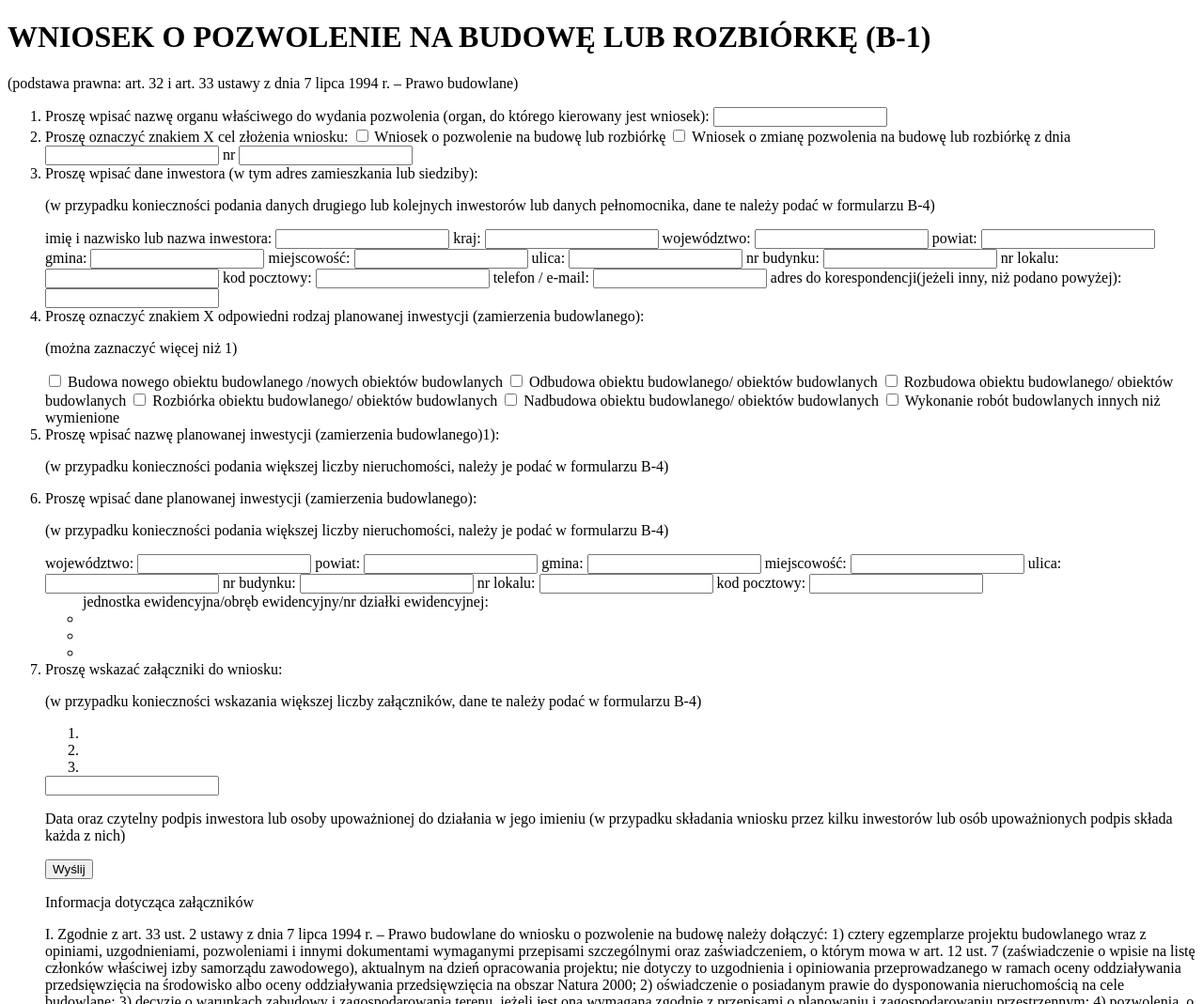
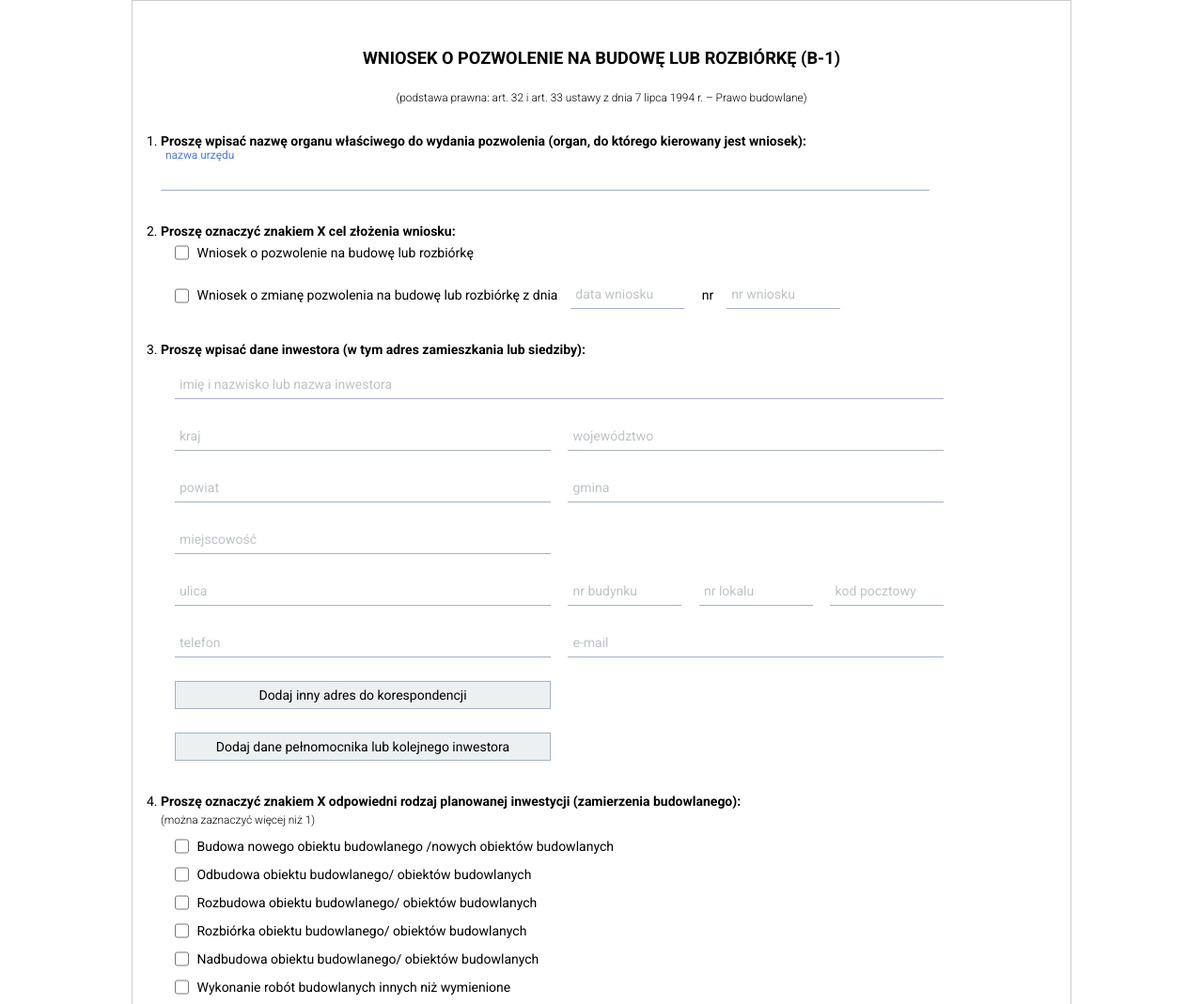
Before and after one commit to unpolaco/Building-permit-application, a plain HTML site: page index.html in a window 1280 px wide. Shown: the top 1069 px of the page at 94% size. Drawn offline with Linux system fonts and the light colour scheme.

Commit message:
Create CSS styles

```diff
--- a/index.html
+++ b/index.html
@@ -3,146 +3,227 @@
 
 <head>
   <meta charset="UTF-8">
-  <meta name="viewport" content="width=, initial-scale=1.0">
-
+  <meta name="viewport" content="width=device-width, initial-scale=1.0">
+  <link href="https://fonts.googleapis.com/css?family=Roboto:300,400,700&display=swap" rel="stylesheet">
+  <link rel="stylesheet" type="text/css" href="style.css">
   <title>WNIOSEK O POZWOLENIE NA BUDOWĘ</title>
 </head>
 
 <body>
-  <div class="wrapper">
+  <form class="wrapper">
     <h1>WNIOSEK O POZWOLENIE NA BUDOWĘ LUB ROZBIÓRKĘ (B-1)</h1>
-    <p>(podstawa prawna: art. 32 i art. 33 ustawy z dnia 7 lipca 1994 r. – Prawo budowlane)</p>
+    <p class="center">(podstawa prawna: art. 32 i art. 33 ustawy z dnia 7 lipca 1994 r. – Prawo budowlane)</p>
     <ol>
-      <li>Proszę wpisać nazwę organu właściwego do wydania pozwolenia (organ, do którego kierowany jest wniosek):
-        <input type="text" id="changeProposalDate">
+      <li><b>Proszę wpisać nazwę organu właściwego do wydania pozwolenia (organ, do którego kierowany jest wniosek):</b>
+        <form>
+          <fieldset>
+            <input class="long" type="text" name="departmentName" required autofocus>
+            <label class="animatedLabel" for="departmentName">nazwa urzędu</label>
+          </fieldset>
+        </form>
       </li>
 
-      <li>Proszę oznaczyć znakiem X cel złożenia wniosku:
-        <input type="checkbox" id="proposalCheckbox">
-        <label for="proposalCheckbox">Wniosek o pozwolenie na budowę lub rozbiórkę</label>
-        <input type="checkbox" id="changeProposalCheckbox">
-        <label for="changeProposalDate">Wniosek o zmianę pozwolenia na budowę lub rozbiórkę z dnia</ label>
-          <input type="text" id="changeProposalDate">
-          <label for="changeProposalNumber">nr</label>
-          <input type="text" id="changeProposalNumber">
+      <li><b>Proszę oznaczyć znakiem X cel złożenia wniosku:</b>
+        <form>
+          <div class="smallwrapper">
+            <input type="checkbox" id="2.1">
+            <label for="2.1">Wniosek o pozwolenie na budowę lub rozbiórkę</label><br />
+          </div>
+          <input type="checkbox" id="2.2">
+          <label for="2.2">Wniosek o zmianę pozwolenia na budowę lub rozbiórkę z dnia &nbsp&nbsp</label>
+          <fieldset>
+            <input class="short" type="text" id="changeProposalDate">
+            <label class="animatedLabel" for="changeProposalDate">data wniosku</label>
+          </fieldset>
+          <label for="changeProposalNumber">nr &nbsp&nbsp</label>
+          <fieldset>
+            <input class="short" type="text" id="changeProposalNumber">
+            <label class="animatedLabel" for="changeProposalNumber">nr wniosku</label>
+          </fieldset>
+        </form>
       </li>
 
-      <li>Proszę wpisać dane inwestora (w tym adres zamieszkania lub siedziby):
-        <p>(w przypadku konieczności podania danych drugiego lub kolejnych inwestorów lub danych pełnomocnika, dane te
-          należy podać w formularzu B-4)</p>
-        <label for="name">imię i nazwisko lub nazwa inwestora:</label>
-        <input type="text" id="name">
-        <label for="country">kraj:</label>
-        <input type="text" id="country">
-        <label for="voivodeship">województwo:</label>
-        <input type="text" id="voivodeship">
-        <label for="county">powiat:</label>
-        <input type="text" id="county">
-        <label for="community">gmina:</label>
-        <input type="text" id="community">
-        <label for="city">miejscowość:</label>
-        <input type="text" id="city">
-        <label for="street">ulica:</label>
-        <input type="text" id="street">
-        <label for="buildingNumber">nr budynku:</label>
-        <input type="text" id="buildingNumber">
-        <label for="">nr lokalu:</label>
-        <input type="text" id="">
-        <label for="postalCode">kod pocztowy:</label>
-        <input type="text" id="postalCode">
-        <label for="phone">telefon / e-mail:</label>
-        <input type="text" id="phone">
-        <label for="otherAdress">adres do korespondencji(jeżeli inny, niż podano powyżej):</label>
-        <input type="text" id="otherAdress">
+      <li><b>Proszę wpisać dane inwestora (w tym adres zamieszkania lub siedziby):</b>
+        <form>
+          <fieldset>
+            <input class="long" type="text" name="name" required>
+            <label class="animatedLabel" for="name">imię i nazwisko lub nazwa inwestora</label>
+          </fieldset>
+          <fieldset>
+            <input type="text" name="country" required>
+            <label class="animatedLabel" for="country">kraj</label>
+          </fieldset>
+          <fieldset>
+            <input type="text" name="voivodeship" required>
+            <label class="animatedLabel" for="voivodeship">województwo</label>
+          </fieldset>
+          <fieldset>
+            <input type="text" name="county" required>
+            <label class="animatedLabel" for="county">powiat</label>
+          </fieldset>
+          <fieldset>
+            <input type="text" name="community" required>
+            <label class="animatedLabel" for="community">gmina</label>
+          </fieldset>
+          <fieldset>
+            <input type="text" name="city" required>
+            <label class="animatedLabel" for="city">miejscowość</label>
+          </fieldset><br>
+          <fieldset>
+            <input type="text" name="street" required>
+            <label class="animatedLabel" for="street">ulica</label>
+          </fieldset>
+          <fieldset>
+            <input class="short" type="text" name="buildingNumber" required>
+            <label class="animatedLabel" for="buildingNumber">nr budynku</label>
+          </fieldset>
+          <fieldset>
+            <input class="short" type="text" name="localNumber" required>
+            <label class="animatedLabel" for="localNumber">nr lokalu</label>
+          </fieldset>
+          <fieldset>
+            <input class="short" type="text" name="postalCode" required>
+            <label class="animatedLabel" for="postalCode">kod pocztowy</label>
+          </fieldset>
+          <fieldset>
+            <input type="text" name="phone" required>
+            <label class="animatedLabel" for="phone">telefon</label>
+          </fieldset>
+          <fieldset>
+            <input type="text" name="email" required>
+            <label class="animatedLabel" for="email">e-mail</label>
+          </fieldset><br>
+          <button>Dodaj inny adres do korespondencji</button><br>
+          <button>Dodaj dane pełnomocnika lub kolejnego inwestora</button><br>
+        </form>
       </li>
 
-      <li>Proszę oznaczyć znakiem X odpowiedni rodzaj planowanej inwestycji (zamierzenia budowlanego):
+      <li><b>Proszę oznaczyć znakiem X odpowiedni rodzaj planowanej inwestycji (zamierzenia budowlanego):</b>
         <p>(można zaznaczyć więcej niż 1)</p>
-        <input type="checkbox" id="">
-        <label for="">Budowa nowego obiektu budowlanego
-          /nowych obiektów budowlanych</label>
-        <input type="checkbox" id="">
-        <label for="">Odbudowa obiektu budowlanego/
-          obiektów budowlanych</label>
-        <input type="checkbox" id="">
-        <label for="">Rozbudowa obiektu budowlanego/
-          obiektów budowlanych</label>
-        <input type="checkbox" id="">
-        <label for="">Rozbiórka obiektu budowlanego/
-          obiektów budowlanych</label>
-        <input type="checkbox" id="">
-        <label for="">Nadbudowa obiektu budowlanego/
-          obiektów budowlanych</label>
-        <input type="checkbox" id="">
-        <label for="">Wykonanie robót budowlanych innych
+        <form>
+          <input type="checkbox" id="4.1">
+          <label for="4.1">Budowa nowego obiektu budowlanego
+            /nowych obiektów budowlanych</label><br>
+          <input type="checkbox" id="4.2">
+          <label for="4.2">Odbudowa obiektu budowlanego/
+            obiektów budowlanych</label><br>
+          <input type="checkbox" id="4.3">
+          <label for="4.3">Rozbudowa obiektu budowlanego/
+            obiektów budowlanych</label><br>
+          <input type="checkbox" id="4.4">
+          <label for="4.4">Rozbiórka obiektu budowlanego/
+            obiektów budowlanych</label><br>
+          <input type="checkbox" id="4.5">
+          <label for="4.5">Nadbudowa obiektu budowlanego/
+            obiektów budowlanych</label><br>
+          <input type="checkbox" id="4.6">
+          <label for="4.6">Wykonanie robót budowlanych innych
             niż wymienione</label>
+        </form>
       </li>
 
-      <li>Proszę wpisać nazwę planowanej inwestycji (zamierzenia budowlanego)1):
-        <p>(w przypadku konieczności podania większej liczby nieruchomości, należy je podać w formularzu B-4)</p>
-
+      <li><b>Proszę wpisać nazwę planowanej inwestycji (zamierzenia budowlanego)1):</b>
+        <p>(w przypadku konieczności podania większej liczby nieruchomości, kliknij przycisk poniżej)</p>
+        <fieldset>
+          <input class="long" type="text" name="projectName" required>
+          <label class="animatedLabel" for="projectName">nazwa inwestycji</label>
+        </fieldset>
+        <button>Dodaj kolejną nieruchomość</button>
       </li>
 
-      <li>Proszę wpisać dane planowanej inwestycji (zamierzenia budowlanego):
-        <p>(w przypadku konieczności podania większej liczby nieruchomości, należy je podać w formularzu B-4)</p>
-        <label for="voivodeship">województwo:</label>
-        <input type="text" id="voivodeship">
-        <label for="county">powiat:</label>
-        <input type="text" id="county">
-        <label for="community">gmina:</label>
-        <input type="text" id="community">
-        <label for="city">miejscowość:</label>
-        <input type="text" id="city">
-        <label for="street">ulica:</label>
-        <input type="text" id="street">
-        <label for="buildingNumber">nr budynku:</label>
-        <input type="text" id="buildingNumber">
-        <label for="">nr lokalu:</label>
-        <input type="text" id="">
-        <label for="postalCode">kod pocztowy:</label>
-        <input type="text" id="postalCode">
+      <li><b>Proszę wpisać dane planowanej inwestycji (zamierzenia budowlanego):</b>
+        <p>(w przypadku konieczności podania większej liczby nieruchomości, kliknij przycisk poniżej)</p>
+        <form>
+          <fieldset>
+            <input type="text" name="voivodeship" required>
+            <label class="animatedLabel" for="voivodeship">województwo</label>
+          </fieldset>
+          <fieldset>
+            <input type="text" name="county" required>
+            <label class="animatedLabel" for="county">powiat</label>
+          </fieldset>
+          <fieldset>
+            <input type="text" name="community" required>
+            <label class="animatedLabel" for="community">gmina</label>
+          </fieldset>
+          <fieldset>
+            <input type="text" name="city" required>
+            <label class="animatedLabel" for="city">miejscowość</label>
+          </fieldset>
+          <fieldset>
+            <input type="text" name="street" required>
+            <label class="animatedLabel" for="street">ulica</label>
+          </fieldset>
+          <fieldset>
+            <input class="short" type="text" name="buildingNumber" required>
+            <label class="animatedLabel" for="buildingNumber">nr budynku</label>
+          </fieldset>
+          <fieldset>
+            <input class="short" type="text" name="localNumber" required>
+            <label class="animatedLabel" for="localNumber">nr lokalu</label>
+          </fieldset>
+          <fieldset>
+            <input class="short" type="text" name="postalCode" required>
+            <label class="animatedLabel" for="postalCode">kod pocztowy</label>
+          </fieldset>
+          <fieldset>
+            <input type="text" name="plotNumber" required>
+            <label class="animatedLabel" for="plotNumber">jednostka ewidencyjna / obręb ewidencyjny / nr ew.
+              działki</label>
+          </fieldset>
+        </form>
 
-        <ul>jednostka ewidencyjna/obręb ewidencyjny/nr działki ewidencyjnej:
-          <li></li>
-          <li></li>
-          <li></li>
-        </ul>
+      <li><b>Proszę wskazać załączniki do wniosku:</b><br>
+        <form>
+          <fieldset>
+            <input type="text" name="attachment" required>
+            <label class="animatedLabel" for="attachment">nazwa załącznika</label>
+          </fieldset><br>
+          <fieldset>
+            <input type="text" name="attachment" required>
+            <label class="animatedLabel" for="attachment">nazwa załącznika</label>
+          </fieldset><br>
+          <fieldset>
+            <input type="text" name="attachment" required>
+            <label class="animatedLabel" for="attachment">nazwa załącznika</label>
+          </fieldset><br>
+        </form>
+        <button>Dodaj kolejny załącznik</button><br>
 
-      <li>Proszę wskazać załączniki do wniosku:
-        <p>(w przypadku konieczności wskazania większej liczby załączników, dane te należy podać w formularzu B-4)</p>
-        <ol>
-          <li></li>
-          <li></li>
-          <li></li>
-        </ol>
-
-      <input type="text">
-      <p>Data oraz czytelny podpis inwestora lub osoby upoważnionej do działania w jego imieniu (w przypadku składania wniosku przez kilku inwestorów lub osób upoważnionych podpis składa każda z nich)</p>
+        <input type="text" placeholder="podpis">
+        <p>Data oraz czytelny podpis inwestora lub osoby upoważnionej do działania w jego imieniu (w przypadku składania
+          wniosku przez kilku inwestorów lub osób upoważnionych podpis składa każda z nich)</p>
         <button>Wyślij</button>
 
         <p>Informacja dotycząca załączników</p>
+        <div class="explanation">
           I. Zgodnie z art. 33 ust. 2 ustawy z dnia 7 lipca 1994 r. – Prawo budowlane do wniosku o pozwolenie na budowę
           należy dołączyć:
           1) cztery egzemplarze projektu budowlanego wraz z opiniami, uzgodnieniami, pozwoleniami i innymi dokumentami
           wymaganymi przepisami szczególnymi
           oraz zaświadczeniem, o którym mowa w art. 12 ust. 7 (zaświadczenie o wpisie na listę członków właściwej izby
           samorządu zawodowego), aktualnym na
-      dzień opracowania projektu; nie dotyczy to uzgodnienia i opiniowania przeprowadzanego w ramach oceny oddziaływania
+          dzień opracowania projektu; nie dotyczy to uzgodnienia i opiniowania przeprowadzanego w ramach oceny
+          oddziaływania
           przedsięwzięcia na środowisko
           albo oceny oddziaływania przedsięwzięcia na obszar Natura 2000;
           2) oświadczenie o posiadanym prawie do dysponowania nieruchomością na cele budowlane;
           3) decyzję o warunkach zabudowy i zagospodarowania terenu, jeżeli jest ona wymagana zgodnie z przepisami o
           planowaniu i zagospodarowaniu
           przestrzennym;
-      4) pozwolenia, o których mowa w art. 23 ust. 1 (pozwolenie ustalające lokalizację sztucznych wysp, konstrukcji i
+          4) pozwolenia, o których mowa w art. 23 ust. 1 (pozwolenie ustalające lokalizację sztucznych wysp, konstrukcji
+          i
           urządzeń w polskich obszarach morskich
-      oraz określające warunki ich wykorzystania na tych obszarach) i art. 26 ust. 1 (pozwolenie ustalające lokalizację
+          oraz określające warunki ich wykorzystania na tych obszarach) i art. 26 ust. 1 (pozwolenie ustalające
+          lokalizację
           kabli lub rurociągów na obszarach
-      morskich wód wewnętrznych i morza terytorialnego i warunki ich utrzymywania na tych obszarach), oraz decyzję, o
+          morskich wód wewnętrznych i morza terytorialnego i warunki ich utrzymywania na tych obszarach), oraz decyzję,
+          o
           której mowa w art. 27 ust. 1 (decyzja
           ministra właściwego do spraw gospodarki morskiej w zakresie układania i utrzymywania kabli lub rurociągów w
           wyłącznej strefie ekonomicznej, wydana po
-      zasięgnięciu opinii ministrów właściwych do spraw: energii, gospodarki, kultury i ochrony dziedzictwa narodowego,
+          zasięgnięciu opinii ministrów właściwych do spraw: energii, gospodarki, kultury i ochrony dziedzictwa
+          narodowego,
           rybołówstwa, środowiska, gospodarki
           wodnej, wewnętrznych oraz Ministra Obrony Narodowej) ustawy z dnia 21 marca 1991 r. o obszarach morskich
           Rzeczypospolitej Polskiej i administracji
@@ -151,15 +232,18 @@
           których mowa w art. 82 ust. 3 pkt 1 (na
           terenie pasa technicznego, portów i przystani morskich, morskich wód wewnętrznych, morza terytorialnego i
           wyłącznej strefy ekonomicznej, a także na
-      innych terenach przeznaczonych do utrzymania ruchu i transportu morskiego), postanowienie o uzgodnieniu z organem
+          innych terenach przeznaczonych do utrzymania ruchu i transportu morskiego), postanowienie o uzgodnieniu z
+          organem
           administracji architektonicznobudowlanej, o którym mowa w art. 82 ust. 2, projektowanych rozwiązań w zakresie:
-      a) linii zabudowy oraz elewacji obiektów budowlanych projektowanych od strony dróg, ulic, placów i innych miejsc
+          a) linii zabudowy oraz elewacji obiektów budowlanych projektowanych od strony dróg, ulic, placów i innych
+          miejsc
           publicznych,
           b) przebiegu i charakterystyki technicznej dróg, linii komunikacyjnych oraz sieci uzbrojenia terenu,
           wyprowadzonych poza granice terenu zamkniętego,
           portów morskich i przystani morskich, a także podłączeń tych obiektów do sieci użytku publicznego;
           6) w przypadku drogi w transeuropejskiej sieci drogowej:
-      a) wynik audytu bezpieczeństwa ruchu drogowego, o którym mowa w art. 24l ust. 1 ustawy z dnia 21 marca 1985 r. o
+          a) wynik audytu bezpieczeństwa ruchu drogowego, o którym mowa w art. 24l ust. 1 ustawy z dnia 21 marca 1985 r.
+          o
           drogach publicznych,
           b) uzasadnienie zarządcy drogi, o którym mowa w art. 24l ust. 4 ustawy z dnia 21 marca 1985 r. o drogach
           publicznych;
@@ -172,21 +256,26 @@
           2) których projekty budowlane zawierają nowe, niesprawdzone w krajowej praktyce, rozwiązania techniczne,
           nieznajdujące podstaw w przepisach i Polskich
           Normach
-      - należy dołączyć specjalistyczną opinię wydaną przez osobę fizyczną lub jednostkę organizacyjną wskazaną przez
+          - należy dołączyć specjalistyczną opinię wydaną przez osobę fizyczną lub jednostkę organizacyjną wskazaną
+          przez
           właściwego ministra.
-      III. Zgodnie z art. 33 ust. 4 ustawy z dnia 7 lipca 1994 r. – Prawo budowlane do wniosku o pozwolenie na rozbiórkę
+          III. Zgodnie z art. 33 ust. 4 ustawy z dnia 7 lipca 1994 r. – Prawo budowlane do wniosku o pozwolenie na
+          rozbiórkę
           należy dołączyć:
           1) zgodę właściciela obiektu;
           2) szkic usytuowania obiektu budowlanego;
           3) opis zakresu i sposobu prowadzenia robót rozbiórkowych;
           4) opis sposobu zapewnienia bezpieczeństwa ludzi i mienia;
-      5) pozwolenia, uzgodnienia lub opinie innych organów, a także inne dokumenty, wymagane przepisami szczególnymi;
+          5) pozwolenia, uzgodnienia lub opinie innych organów, a także inne dokumenty, wymagane przepisami
+          szczególnymi;
           nie dotyczy to uzgodnienia i opinii
-      uzyskiwanych w ramach oceny oddziaływania przedsięwzięcia na środowisko albo oceny oddziaływania przedsięwzięcia
+          uzyskiwanych w ramach oceny oddziaływania przedsięwzięcia na środowisko albo oceny oddziaływania
+          przedsięwzięcia
           na obszar Natura 2000;
           6) w zależności od potrzeb, projekt rozbiórki obiektu.
           IV. Obowiązek dołączenia załączników może wynikać również z przepisów odrębnych.
-    </ol>
+        </div>
+
 
         </div>
 </body>
--- /dev/null
+++ b/style.css
@@ -0,0 +1,111 @@
+* {
+  box-sizing: border-box;
+  padding: 0;
+  margin: 0;
+  font-family: 'Roboto', sans-serif;
+  font-size: 14px;
+}
+
+.wrapper {
+  margin: auto;
+  padding: 30px;
+  width: 1000px;
+  border: 1px solid #ccc;
+}
+
+h1 {
+  font-size: 1.3rem;
+  text-align: center;
+  margin: 20px 0 ;
+}
+
+ol > li {
+  margin: 25px 0;
+}
+p {
+  font-weight: 300;
+  font-size: 0.85rem;
+  line-height: 25px;
+}
+
+input {
+
+  margin: 15px 15px 10px 0;
+  width: 400px;
+  height: 30px;
+  padding: 5px;
+  border: none;
+  border-bottom: 1px solid #a5b1c2;
+}
+input[type="checkbox"] {
+  margin: 0 5px 0 0;
+  height: 30px;
+  width: 15px;
+  vertical-align: middle;
+  border: 1px solid red;
+  color: green;
+}
+
+label {
+  vertical-align: middle;
+  line-height: 25px;
+  display: inline-block;
+}
+button {
+  margin: 15px 15px 10px 0;
+  width: 400px;
+  height: 30px;
+  padding: 5px;
+  border: none;
+  background-color: #ecf0f1;
+  border: 1px solid #a5b1c2;
+}
+button:hover {
+  background-color:#4b7bec;
+  color: #ecf0f1;
+}
+form {
+padding: 0 15px;
+}
+.long {
+  width: 818px;
+}
+.short {
+  width: 121px;
+}
+.center {
+  text-align: center;
+}
+.explanation {
+  white-space: pre;
+}
+::placeholder {
+  color: #a5b1c2;
+}
+
+fieldset {
+  position: relative;
+  border: none;
+  display: inline;
+}
+input:focus {
+  outline: none;
+}
+
+.animatedLabel {
+  position: absolute;
+  top: 17px;
+  left: 5px;
+  color: #bdc3c7;
+  pointer-events: none;
+  transition: 0.3s ease all;
+}
+
+input:focus ~ .animatedLabel
+/* input:valid ~ .animatedLabel  */
+{
+  top: -5px;
+  left: 5px;
+  font-size: 0.85em;
+  color: #4b7bec;
+}
```
Lines whose indentation alone changed are shown as unchanged.
